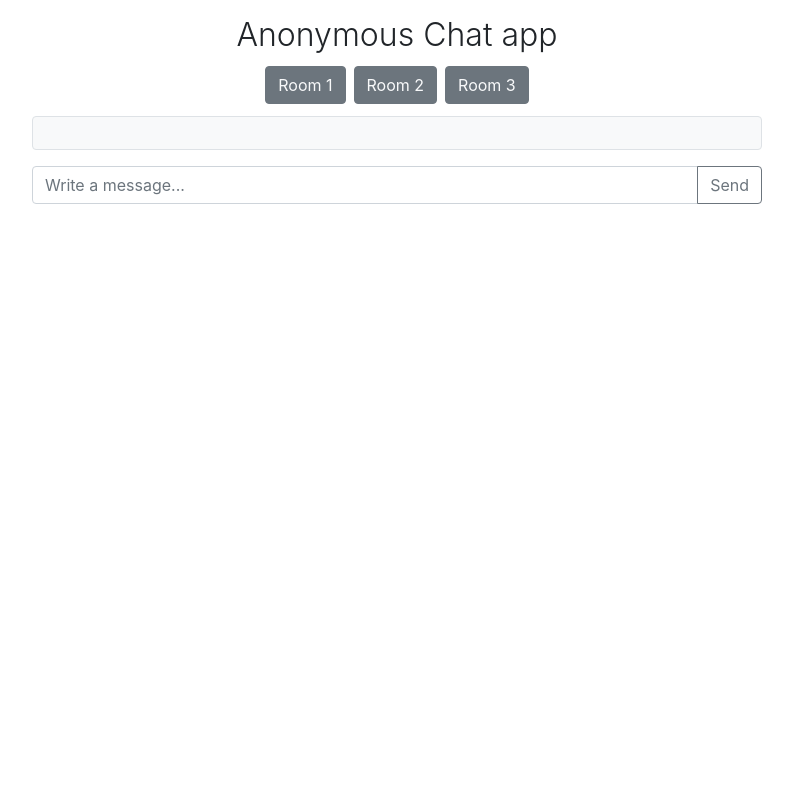
After one commit to ullyzian/chat-app, a Flask app: template app/templates/chat.html in a window 1280 px wide. The commit adds this page. Shown: the whole page, without its empty margins (243-1036 px from the left). Run offline with Flask 2, Linux system fonts and the light colour scheme; the template is opened without the code that fills it, so the values that code supplies are empty; some libraries are stand-ins or nearby versions.

Commit message:
Added ability to switch rooms

```diff
--- a/app/connection.py
+++ b/app/connection.py
@@ -14,9 +14,10 @@ def create_connection():
 def create_tables():
     commands = (
         """
-        CREATE TABLE history (
+        CREATE TABLE chat (
             username VARCHAR(100) NOT NULL,
             message VARCHAR(255) NOT NULL,
+            room INTEGER NOT NULL,
             date TIMESTAMP NOT NULL DEFAULT CURRENT_TIMESTAMP
         );
         """,
--- /dev/null
+++ b/app/static/js/script.js
@@ -0,0 +1,58 @@
+var socket = io.connect("http://" + document.domain + ":" + location.port);
+
+socket.on("connect", () => {
+  //get cookie username
+  const username = document.cookie
+    .split("; ")
+    .find((row) => row.startsWith("username"))
+    .split("=")[1];
+
+  //send message about user connection
+  socket.emit("send", { data: username + " connected", room: $("#room").val() });
+
+  //send form message on submitting
+  var form = $("form").on("submit", (e) => {
+    e.preventDefault();
+    let message = $("input.message").val();
+    let room = $("#room").val();
+    if (message !== "") {
+      socket.emit("send", { message: message, username: username, room: room });
+    }
+    $("input.message").val("").focus();
+  });
+});
+
+
+socket.on("response", (msg) => {
+  if (typeof msg.history[0] !== "undefined") {
+    // delete previos messages
+    $("div.messages-list").empty();
+
+    // add new messages
+    msg.history.map((element) => {
+      $("div.messages-list").append(
+        "<div>" +
+          "<b class='text-primary'>" +
+          element.username +
+          "</b>: " +
+          element.message +
+          " </div>",
+      );
+    });
+
+    // scroll chat to bottom
+    $(".messages-list").scrollTop($(".messages-list")[0].scrollHeight);
+
+    // display connected user
+    if (msg.data) {
+      $(".alert-window").append(
+        "<div class='alert alert-info mb-0' role='alert'>" + msg.data + "</div>",
+      );
+
+      $(".alert").alert();
+      setTimeout(function () {
+        $(".alert").remove();
+      }, 3000);
+    }
+  }
+});
--- a/app/templates/base.html
+++ b/app/templates/base.html
@@ -9,11 +9,32 @@
       integrity="sha384-Vkoo8x4CGsO3+Hhxv8T/Q5PaXtkKtu6ug5TOeNV6gBiFeWPGFN9MuhOf23Q9Ifjh"
       crossorigin="anonymous"
     />
+    <link rel="stylesheet" href="../static/css/style.css" />
     <title>Chat</title>
   </head>
 
-  <body class="h-100" data-spy="scroll" data-target=".messages-list">
-    {% block content %} {% endblock content %}
+  <body class="h-100">
+    <div class="container py-3 d-flex flex-column">
+      <h2 class="text-center font-weight-light">Anonymous Chat app</h2>
+      <div class="row justify-content-center mb-2">
+        <a
+          href="/chats/1"
+          class="btn m-1 text-light {% if data.chat == 1 %} btn-primary {% else %} btn-secondary {% endif %}"
+          >Room 1</a
+        >
+        <a
+          href="/chats/2"
+          class="btn m-1 text-light {% if data.chat == 2 %} btn-primary {% else %} btn-secondary {% endif %}"
+          >Room 2</a
+        >
+        <a
+          href="/chats/3"
+          class="btn m-1 text-light {% if data.chat == 3 %} btn-primary {% else %} btn-secondary {% endif %}"
+          >Room 3</a
+        >
+      </div>
+      {% block content %} {% endblock content %}
+    </div>
 
     <script
       src="https://code.jquery.com/jquery-3.4.1.slim.min.js"
@@ -31,52 +52,6 @@
       crossorigin="anonymous"
     ></script>
     <script src="https://cdnjs.cloudflare.com/ajax/libs/socket.io/2.3.0/socket.io.js"></script>
-
-    <script>
-      var socket = io.connect("http://" + document.domain + ":" + location.port);
-
-      socket.on("connect", () => {
-        const username = document.cookie
-          .split("; ")
-          .find((row) => row.startsWith("username"))
-          .split("=")[1];
-
-        socket.emit("send", { data: username + " connected" });
-        var form = $("form").on("submit", (e) => {
-          e.preventDefault();
-          let message = $("input.message").val();
-          if (message !== "") {
-            socket.emit("send", { message: message, username: username });
-          }
-          $("input.message").val("").focus();
-        });
-      });
-
-      socket.on("response", (msg) => {
-        if (typeof msg.history[0] !== "undefined") {
-          $("div.messages-list").empty();
-          msg.history.map((element) => {
-            $("div.messages-list").append(
-              "<div>" +
-                "<b class='text-primary'>" +
-                element.username +
-                "</b>: " +
-                element.message +
-                " </div>",
-            );
-          });
-          if (msg.data) {
-            $(".alert-window").append(
-              "<div class='alert alert-info mb-0' role='alert'>" + msg.data + "</div>",
-            );
-
-            $(".alert").alert();
-            setTimeout(function () {
-              $(".alert").remove();
-            }, 2000);
-          }
-        }
-      });
-    </script>
+    <script src="../static/js/script.js"></script>
   </body>
 </html>
--- /dev/null
+++ b/app/templates/chat.html
@@ -0,0 +1,27 @@
+{% extends 'base.html' %} {% block content %}
+<input type="hidden" name="room" value="{{ data.chat }}" id="room" />
+<div class="row justify-content-center flex-grow-1">
+  <div class="col-md-8">
+    <div
+      style="max-height: 500px;"
+      class="messages-list bg-light p-3 border rounded overflow-auto h-100"
+    ></div>
+  </div>
+</div>
+<div class="row justify-content-center my-3">
+  <form class="input-group col-md-8" style="height: 38px;" action="" method="post">
+    <input
+      type="text"
+      data-emojiable="true"
+      class="form-control message"
+      placeholder="Write a message..."
+    />
+    <div class="input-group-append">
+      <input class="btn btn-outline-secondary" type="submit" id="button-addon2" value="Send" />
+    </div>
+  </form>
+</div>
+<div class="row justify-content-center">
+  <div class="col-md-8 alert-window"></div>
+</div>
+{% endblock content %}
--- /dev/null
+++ b/app/templates/index.html
@@ -0,0 +1,5 @@
+{% extends 'base.html' %} {% block content %}
+<div class="row justify-content-center">
+  <h3>Select room to start chatting!</h3>
+</div>
+{% endblock content %}
```
Also changed, not shown: app/chat/events.py (+10 -5 lines), app/chat/routes.py (+12 -5 lines), app/templates/session.html (deleted, +0 -29 lines), app/static/css/style.css (added).
